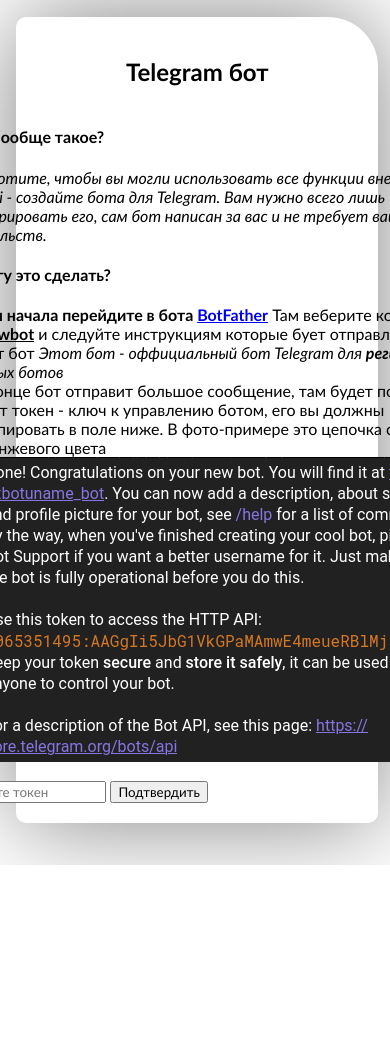
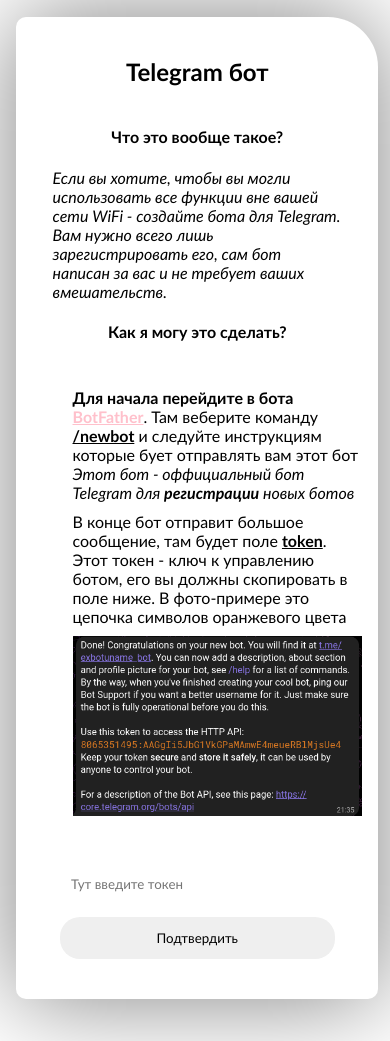
Before and after one commit to GersGerman/lan_scanner, a Django app: page /telegram in a window 390 px wide; the page is wider, and only the part inside the window is pictured. Shown: the part 84-1125 px from the top of that part. Before the commit the page ends 949 px from the top of that part, so only its background shows below. Run offline with Django 5.2, Linux system fonts and the light colour scheme.

Commit message:
mnogo workal

```diff
--- a/windows/web/static/css/base.css
+++ b/windows/web/static/css/base.css
@@ -361,4 +361,8 @@ aside.left{
         background-color: rgb(41, 41, 41);
         color: white;
     }
+
+    a{
+        color: pink;
+    }
 }
--- a/windows/web/static/css/index.css
+++ b/windows/web/static/css/index.css
@@ -116,4 +116,6 @@
 
         background-size: 110%;
     }
+
+
 }
--- a/windows/web/static/css/telegrambot.css
+++ b/windows/web/static/css/telegrambot.css
@@ -127,6 +127,90 @@
     }
 }
 
+@media screen and (max-width: 699px){
+    h4{
+        text-align: center;
+    }
+    .container.description{
+        width: 90%;
+    }
+
+    .desc-text{
+        text-indent: 0px;
+
+        display: flex;
+        flex-direction: column;
+        align-items: center;
+    }
+
+    .desc-text>ul{
+        width: 100%;
+        list-style-type: none;
+    }
+
+    .desc-text>ul>li{
+        margin: 10px auto;
+
+        a{
+            color: pink;
+        }
+    }
+
+    .tgbotex{
+        width: 100%;
+
+        margin: 10px auto;
+    }
+
+    .tgbotex-container{
+        display: flex;
+        flex-direction: column;
+        align-items: center;
+
+        text-indent: 0px;
+    }
+
+    .token-form{
+        display: flex;
+        flex-direction: column;
+
+        margin: 10px auto;
+    }
+
+    #for-token{
+        max-height: 5vh;
+        max-width: 90%;
+
+        min-height: 5vh;
+        min-width: 90%;
+
+        border-radius: 20px;
+
+        margin: 0px auto;
+        border: 0px;
+        padding-left: 10px;
+        transition: .2s;
+    }
+
+    #for-token:focus{
+        text-align: left;
+        font-size: 20px;
+
+        box-shadow: 0px 0px 20px black;
+    }
+
+    #sent-token{
+        border-radius: 20px;
+        border: 0px;
+        width: 95%;
+        height: 5vh;
+
+        margin: 10px auto;
+
+
+    }
+}
+
 @media (prefers-color-scheme: dark) {
 
     #for-token{
@@ -138,4 +222,8 @@
         background-color: rgb(80, 80, 80);
         color: aliceblue;
     }
+
+    #for-token:focus{
+        box-shadow: 0px 0px 20px white;
+    }
 }
--- a/windows/web/templates/telegram.html
+++ b/windows/web/templates/telegram.html
@@ -29,7 +29,7 @@
         <div class="desc-text">
             <ul>
                 <li>
-                    <b>Для начала перейдите в бота <a href="https://t.me/BotFather" target="_blank">BotFather</a></b>
+                    <b>Для начала перейдите в бота <a href="https://t.me/BotFather" target="_blank">BotFather</a></b>.
                     Там веберите команду <b><u>/newbot</u></b> и следуйте инструкциям которые бует отправлять вам этот бот
                     <i>Этот бот - оффициальный бот Telegram для <b>регистрации</b> новых ботов</i>
                 </li>
```
Also changed, not shown: windows/web/templates/index.html (+2 -20 lines).
